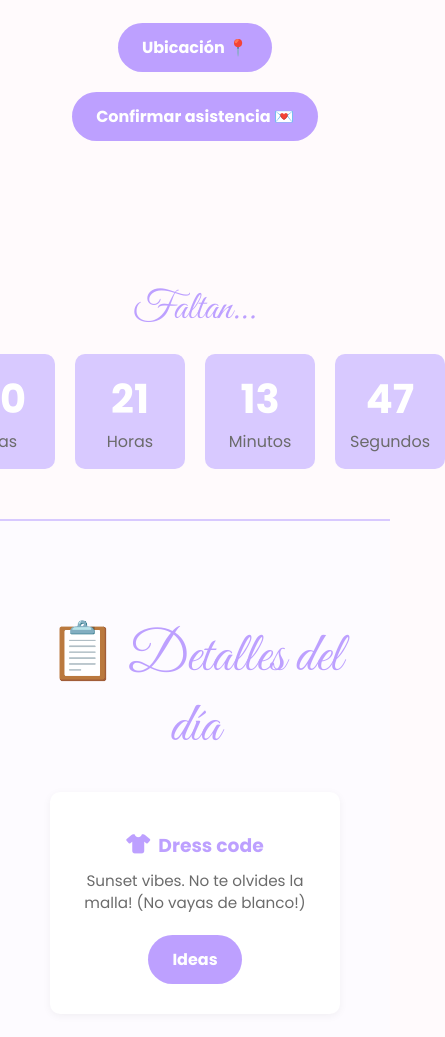
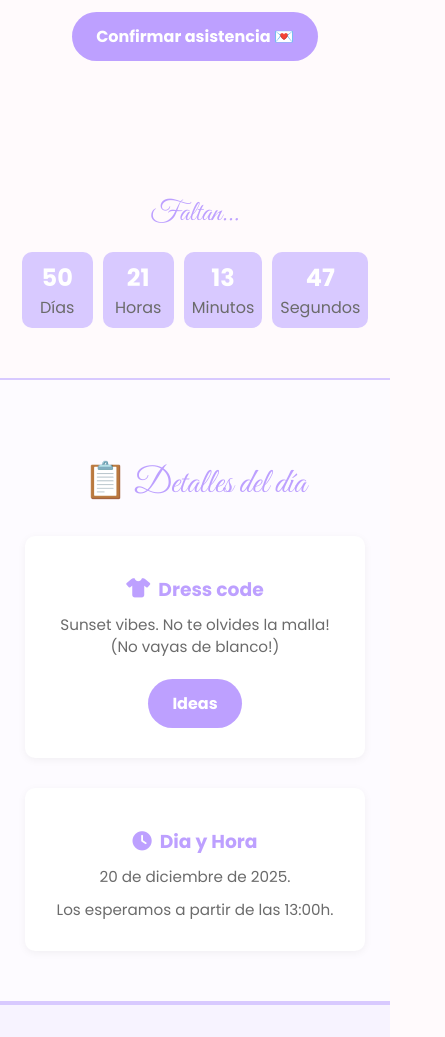
Before and after one commit to giulom13/invitacion-familia, a plain HTML site: page index.html in a window 390 px wide. Shown: the part 661-1698 px from the top of the page, 445 px wide, since content can reach past the window. Drawn offline with Linux system fonts and the light colour scheme.

Commit message:
responsive

```diff
--- a/index.html
+++ b/index.html
@@ -261,6 +261,39 @@
       from { opacity: 0; transform: translateY(20px); }
       to { opacity: 1; transform: translateY(0); }
     }
+
+    @media (max-width: 480px) {
+      header h1 {
+        font-size: 3rem;
+      }
+      header p {
+        font-size: 1rem;
+      }
+      section h2 {
+        font-size: 2.2rem;
+      }
+      .countdown-section h2 {
+        font-size: 1.8rem;
+      }
+      .countdown-container div {
+        min-width: 55px;
+        padding: 8px;
+      }
+      .countdown-container span {
+        font-size: 1.5rem;
+      }
+      .countdown-container {
+        gap: 10px;
+      }
+      .info-box {
+        width: 100%; /* Make info boxes stack on very small screens */
+        max-width: 300px; /* Limit width for better readability */
+      }
+      .popup-content {
+        padding: 20px;
+        max-width: 90%;
+      }
+    }
   </style>
 </head>
 <body>
```
